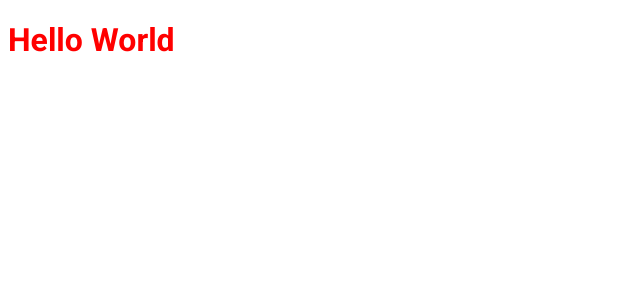
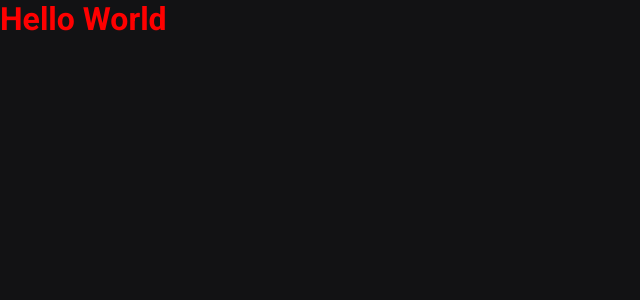
Before and after one commit to RafaelGoulartB/dt.news, a Next.js app: page / in a window 1280 px wide. Shown: the top 300 px of the page, without its empty margins (0-640 px from the left). Built offline with nearby package versions, Linux system fonts and the light colour scheme.

Commit message:
🎨 style: add global styles

```diff
--- a/src/pages/_app.tsx
+++ b/src/pages/_app.tsx
@@ -1,4 +1,5 @@
 import type { AppProps } from 'next/app'
+import '../styles/global.scss'
 
 function MyApp({ Component, pageProps }: AppProps) {
   return <Component {...pageProps} />
--- /dev/null
+++ b/src/styles/global.scss
@@ -0,0 +1,53 @@
+
+
+* {
+  margin: 0;
+  padding: 0;
+  box-sizing: border-box;
+}
+
+:root {
+  --white: #FFFFFF;
+
+  --gray-100: #e1e1e6;
+  --gray-300: #a8a8b3;
+  --gray-700: #323238;
+  --gray-800: #29292e;
+  --gray-850: #1f2729;
+  --gray-900: #121214;
+
+  --cyan-500: #61dafb;
+  --yellow-500: #eba417;
+}
+
+@media (max-width: 1080px) {
+  html {
+    font-size: 93.75%;
+  }
+}
+
+@media (max-width: 720px) {
+  html{
+    font-size: 87.5%;
+  }
+}
+
+body {
+  background: var(--gray-900);
+  color: var(--white);
+}
+
+body, input, textarea, select, button {
+  font-weight: 400;
+  font-size: 1rem;
+  font-family: 'Roboto', sans-serif;
+}
+
+button {
+  cursor: pointer;
+}
+
+a {
+  color: inherit;
+  text-decoration: none;
+}
```
